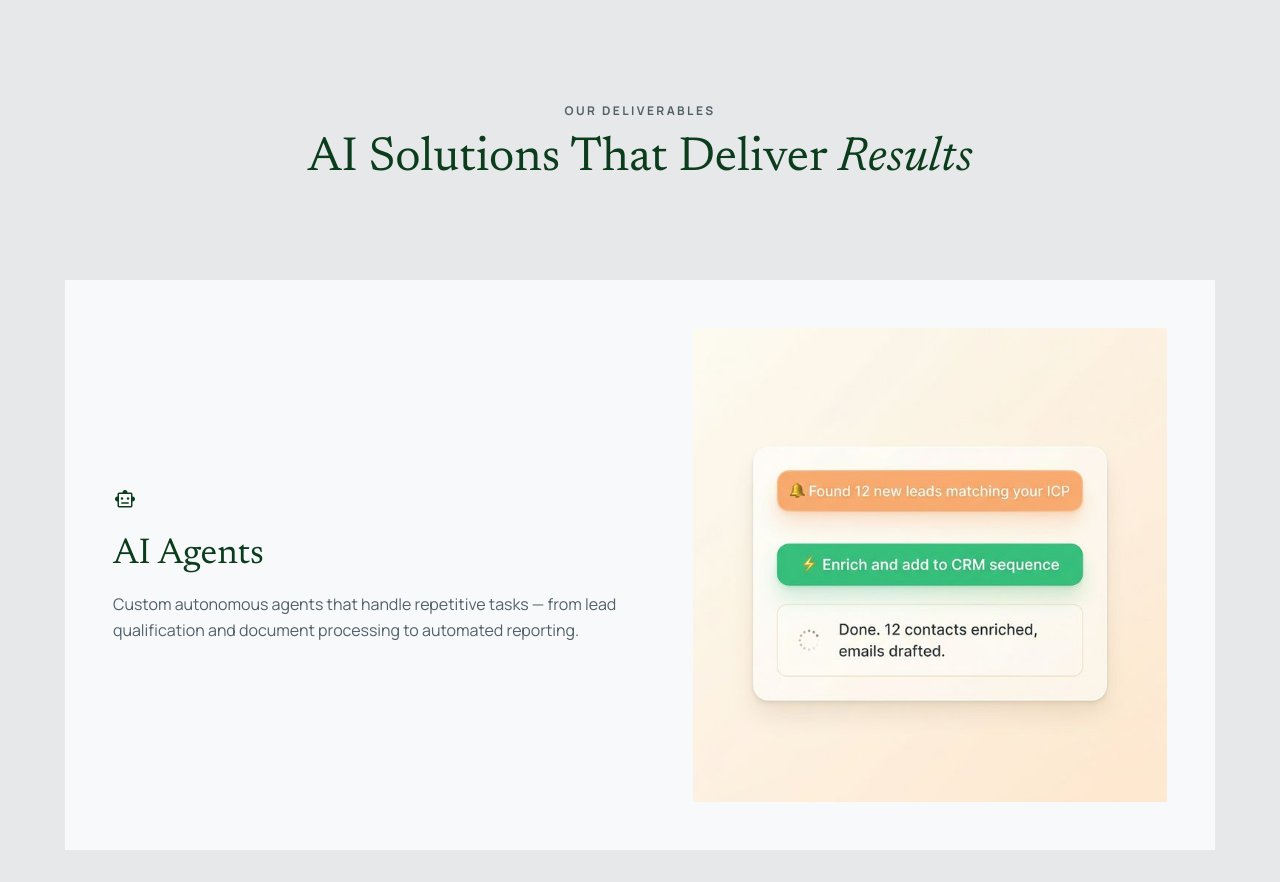
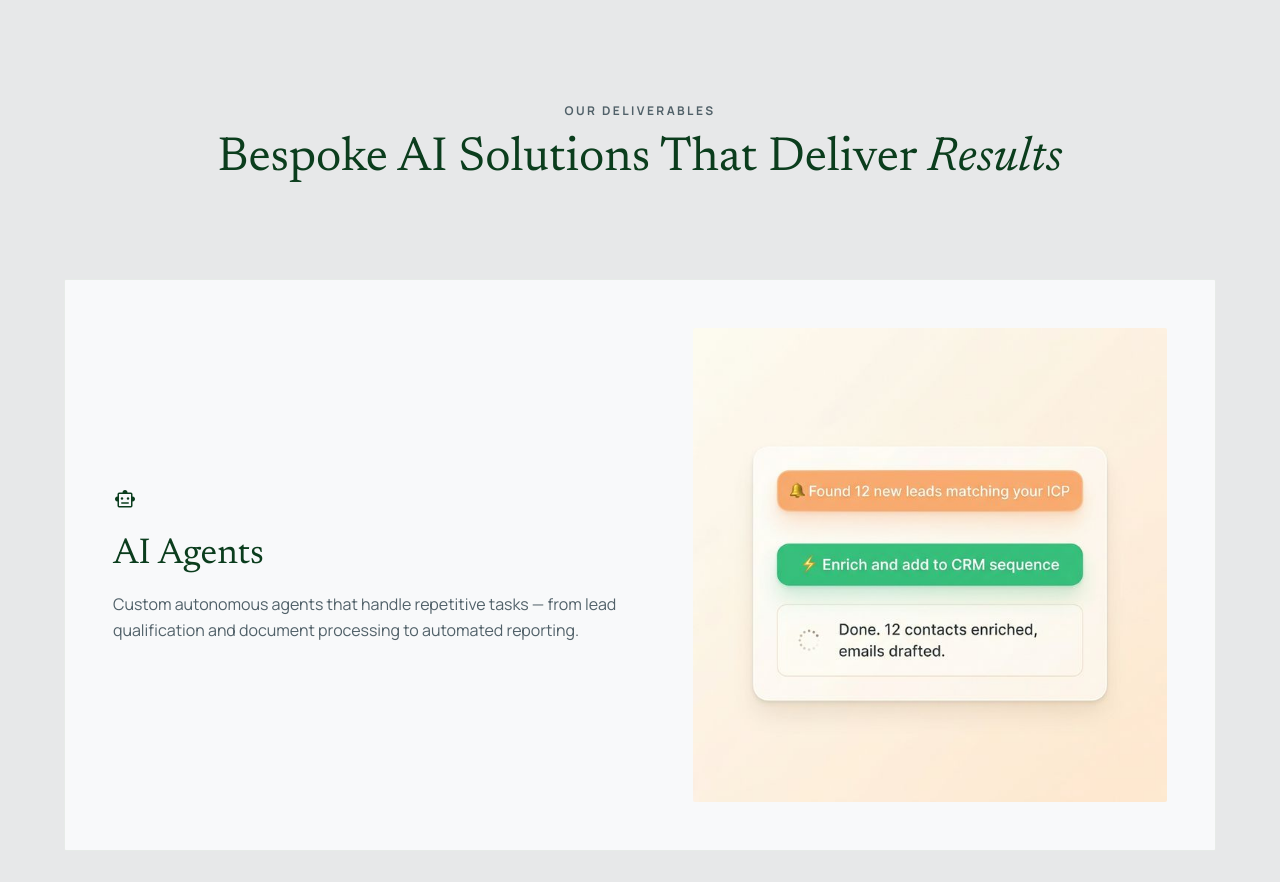
Before and after one commit to kcloud99/underpar_website, a React (Vite) app: page / in a window 1280 px wide. Shown: the part 3300-4182 px from the top of the page. Built offline with nearby package versions, Linux system fonts and the light colour scheme.

Commit message:
add new word

```diff
--- a/src/components/WhatWeBuild.jsx
+++ b/src/components/WhatWeBuild.jsx
@@ -89,7 +89,7 @@ export default function WhatWeBuild() {
                         Our Deliverables
                     </span>
                     <h2 className="font-headline text-4xl md:text-5xl text-deep-forest">
-                        AI Solutions That Deliver{' '}
+                        Bespoke AI Solutions That Deliver{' '}
                         <span className="serif-italic">Results</span>
                     </h2>
                 </div>
```
